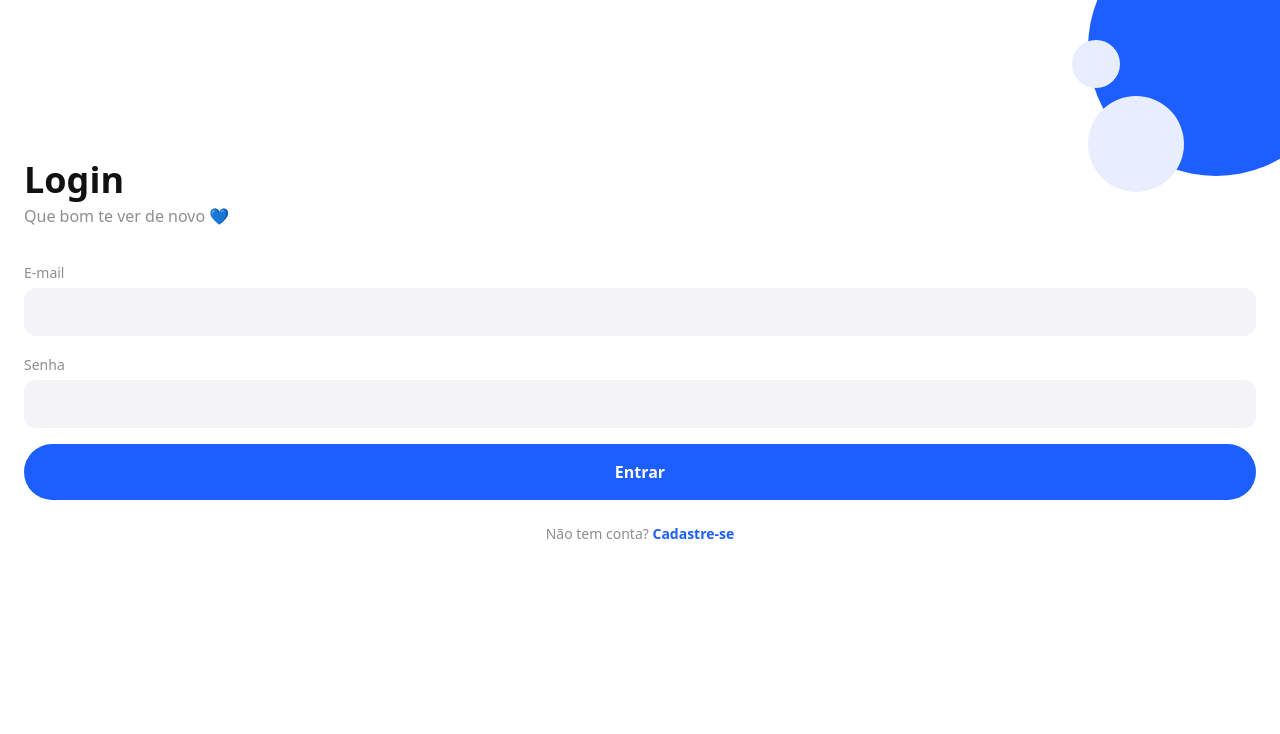
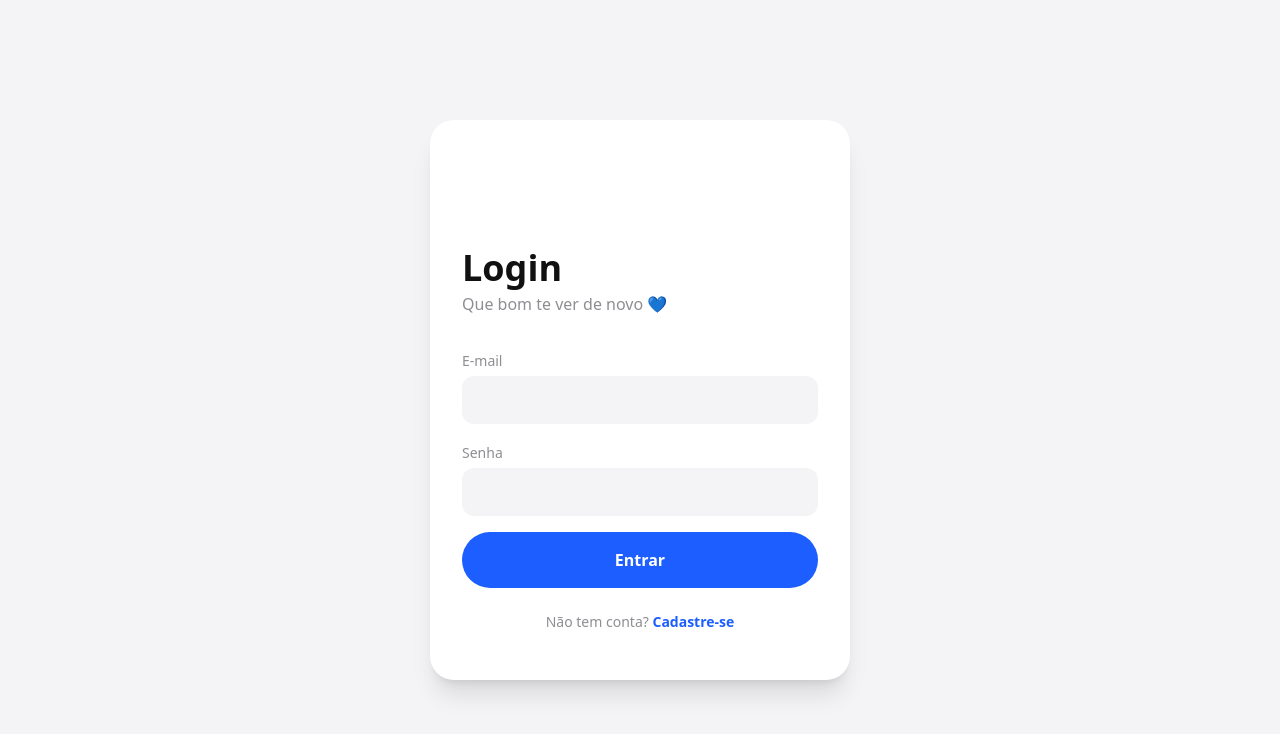
Before and after one commit to SteryMoon/re-use, a Next.js app: page /login in a window 1280 px wide. Shown: the top 734 px of the page. Built offline with nearby package versions, Linux system fonts and the light colour scheme.

Commit message:
Centraliza telas de login e cadastro em cartao no desktop

```diff
--- a/src/app/(auth)/cadastro/page.js
+++ b/src/app/(auth)/cadastro/page.js
@@ -29,13 +29,12 @@ export default function Cadastro() {
     }
 
     return (
-        <main className="relative min-h-screen overflow-hidden px-6 pt-40 pb-10">
+        <div className="md:flex md:min-h-screen md:items-center md:justify-center md:bg-cinza-bg">
+            <main className="relative min-h-screen overflow-hidden px-6 pt-40 pb-10 md:min-h-0 md:w-[420px] md:rounded-3xl md:bg-white md:px-8 md:pt-32 md:pb-12 md:shadow-xl">
                 <Blobs />
 
                 <h1 className="text-4xl leading-tight font-bold">
-                Criar
-                <br />
-                conta
+                    Criar conta
                 </h1>
                 <p className="mt-1 mb-8 text-cinza">Comece a trocar hoje mesmo</p>
 
@@ -73,5 +72,6 @@ export default function Cadastro() {
                     </Link>
                 </p>
             </main>
+        </div>
             );
 }
--- a/src/app/(auth)/login/page.js
+++ b/src/app/(auth)/login/page.js
@@ -35,7 +35,8 @@ export default function Login() {
     }
 
     return (
-        <main className="relative min-h-screen overflow-hidden px-6 pt-40 pb-10">
+        <div className="md:flex md:min-h-screen md:items-center md:justify-center md:bg-cinza-bg">
+            <main className="relative min-h-screen overflow-hidden px-6 pt-40 pb-10 md:min-h-0 md:w-[420px] md:rounded-3xl md:bg-white md:px-8 md:pt-32 md:pb-12 md:shadow-xl">
                 <Blobs />
 
                 <h1 className="text-4xl font-bold">Login</h1>
@@ -71,5 +72,5 @@ export default function Login() {
                     </Link>
                 </p>
             </main>
-    );
+        </div>            );
 }
```
Lines whose indentation alone changed are shown as unchanged.
